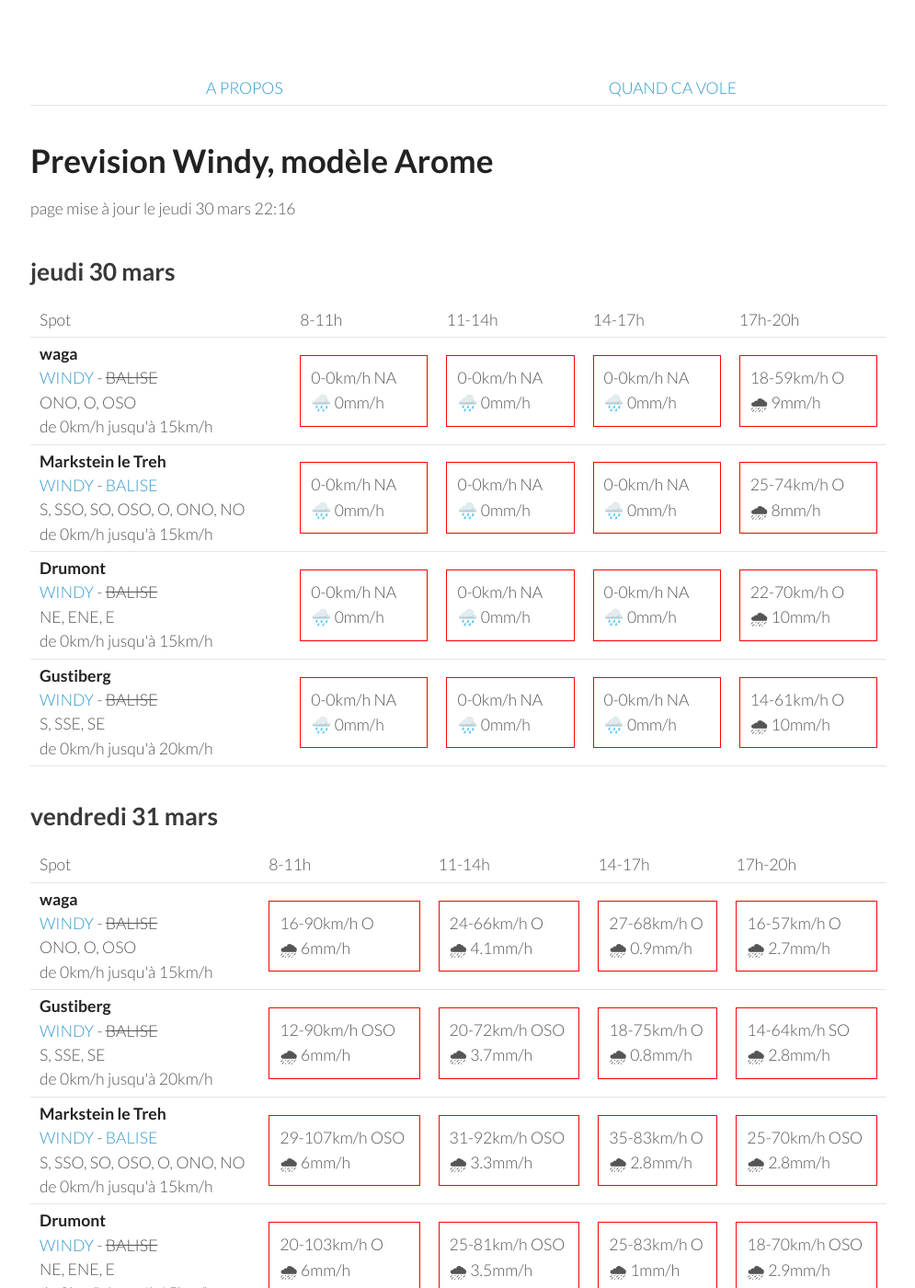
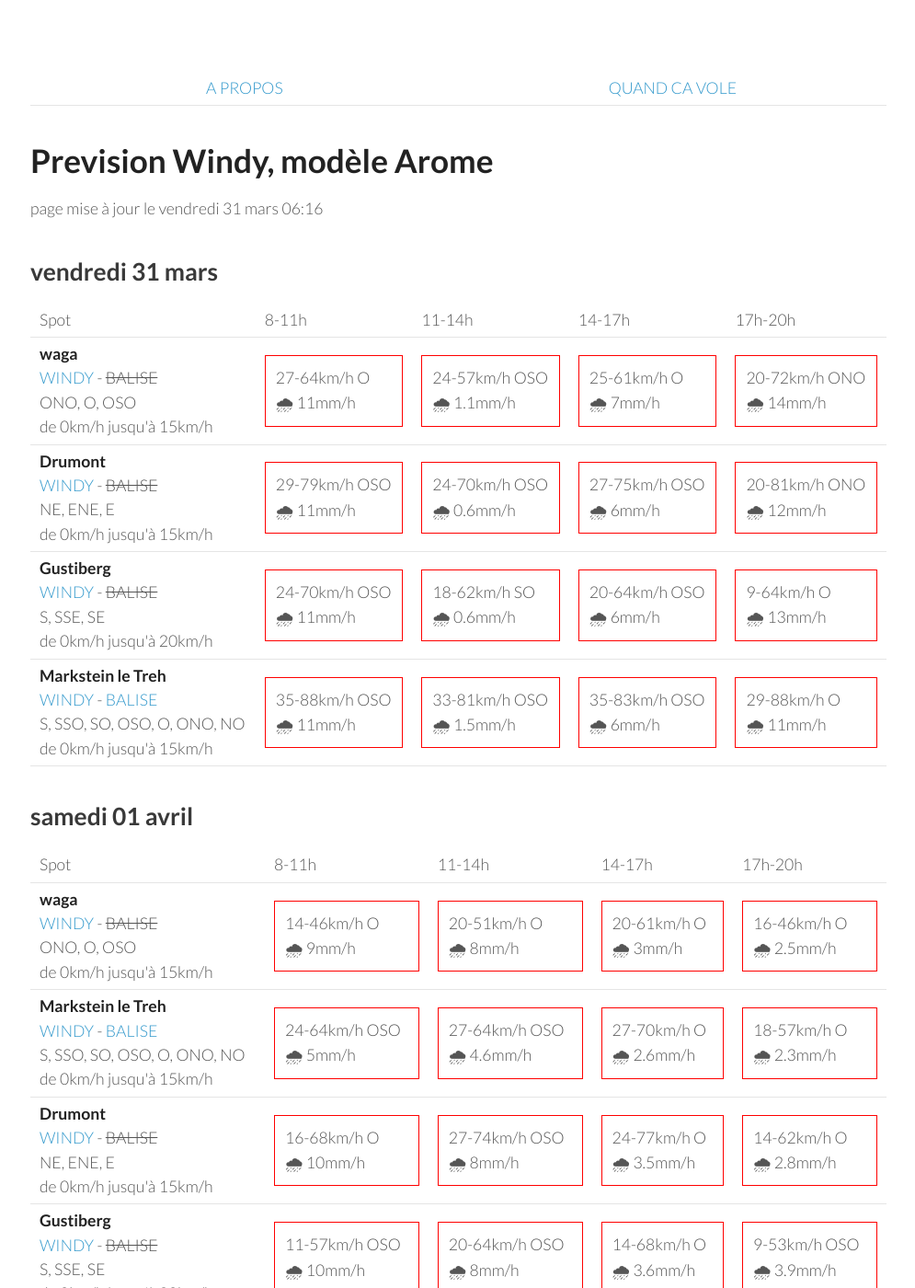
Before and after one commit to parapente-dans-le-nord/parapente-dans-le-nord.github.io, a Jekyll site: the page built from vosges.markdown, in a window 1280 px wide and 1400 px high. Shown: the whole window at 92% size, without its empty margins (25-1020 px from the left). Built offline with Jekyll 4.4.1, drawn with Linux system fonts in a browser that asks for light colours; some of the changed text lies outside the part shown.

Commit message:
update index.markdown

```diff
--- a/vosges.markdown
+++ b/vosges.markdown
@@ -7,60 +7,8 @@ title:  "Tous les spots"
 {: .links}
 
 # Prevision Windy, modèle Arome
-page mise à jour le jeudi 30 mars 22:16
+page mise à jour le vendredi 31 mars 06:16
 
-## jeudi 30 mars
-
-{::nomarkdown}
-<table>
-  <tbody>
-    <tr>
-      <td>Spot</td>
-      <td>8-11h</td>
-      <td>11-14h</td>
-      <td>14-17h</td>
-      <td>17h-20h</td>
-    </tr>
-<tr>
-        <td><strong>waga</strong><br><a href="https://windy.com/47.903/6.996?47.900,6.983,15">WINDY</a> - <span class="no-balise"> BALISE </span><br> <span class="vent-favorable">ONO, O, OSO</span><br><span class="force-vent">de 0km/h jusqu'à 15km/h</span> </td>
-
-            <td><div class="not-flyable"><p>0-0km/h NA</p><p>🌧️ 0mm/h</p></div></td>
-            <td><div class="not-flyable"><p>0-0km/h NA</p><p>🌧️ 0mm/h</p></div></td>
-            <td><div class="not-flyable"><p>0-0km/h NA</p><p>🌧️ 0mm/h</p></div></td>
-            <td><div class="not-flyable"><p>18-59km/h O</p><p>🌧 9mm/h</p></div></td>
-
-    </tr>
-<tr>
-        <td><strong>Markstein le Treh</strong><br><a href="https://windy.com/47.926/7.012?47.505,7.012,8,m:eY1agmQ">WINDY</a> - <span class=""><a href="http://www.balisemeteo.com/balise.php?idBalise=136">BALISE</a> </span><br> <span class="vent-favorable">S, SSO, SO, OSO, O, ONO, NO</span><br><span class="force-vent">de 0km/h jusqu'à 15km/h</span> </td>
-
-            <td><div class="not-flyable"><p>0-0km/h NA</p><p>🌧️ 0mm/h</p></div></td>
-            <td><div class="not-flyable"><p>0-0km/h NA</p><p>🌧️ 0mm/h</p></div></td>
-            <td><div class="not-flyable"><p>0-0km/h NA</p><p>🌧️ 0mm/h</p></div></td>
-            <td><div class="not-flyable"><p>25-74km/h O</p><p>🌧 8mm/h</p></div></td>
-
-    </tr>
-<tr>
-        <td><strong>Drumont</strong><br><a href="https://windy.com/47.898/6.919?47.687,6.919,9,m:eYYagmG">WINDY</a> - <span class="no-balise"> BALISE </span><br> <span class="vent-favorable">NE, ENE, E</span><br><span class="force-vent">de 0km/h jusqu'à 15km/h</span> </td>
-
-            <td><div class="not-flyable"><p>0-0km/h NA</p><p>🌧️ 0mm/h</p></div></td>
-            <td><div class="not-flyable"><p>0-0km/h NA</p><p>🌧️ 0mm/h</p></div></td>
-            <td><div class="not-flyable"><p>0-0km/h NA</p><p>🌧️ 0mm/h</p></div></td>
-            <td><div class="not-flyable"><p>22-70km/h O</p><p>🌧 10mm/h</p></div></td>
-
-    </tr>
-<tr>
-        <td><strong>Gustiberg</strong><br><a href="https://windy.com/47.894/6.934?47.891,6.934,15,m:eYYagmI">WINDY</a> - <span class="no-balise"> BALISE </span><br> <span class="vent-favorable">S, SSE, SE</span><br><span class="force-vent">de 0km/h jusqu'à 20km/h</span> </td>
-
-            <td><div class="not-flyable"><p>0-0km/h NA</p><p>🌧️ 0mm/h</p></div></td>
-            <td><div class="not-flyable"><p>0-0km/h NA</p><p>🌧️ 0mm/h</p></div></td>
-            <td><div class="not-flyable"><p>0-0km/h NA</p><p>🌧️ 0mm/h</p></div></td>
-            <td><div class="not-flyable"><p>14-61km/h O</p><p>🌧 10mm/h</p></div></td>
-
-    </tr>
-
-</tbody>
-</table>
-{:/}
 ## vendredi 31 mars
 
 {::nomarkdown}
@@ -76,40 +24,40 @@ page mise à jour le jeudi 30 mars 22:16
 <tr>
         <td><strong>waga</strong><br><a href="https://windy.com/47.903/6.996?47.900,6.983,15">WINDY</a> - <span class="no-balise"> BALISE </span><br> <span class="vent-favorable">ONO, O, OSO</span><br><span class="force-vent">de 0km/h jusqu'à 15km/h</span> </td>
 
-            <td><div class="not-flyable"><p>16-90km/h O</p><p>🌧 6mm/h</p></div></td>
-            <td><div class="not-flyable"><p>24-66km/h O</p><p>🌧 4.1mm/h</p></div></td>
-            <td><div class="not-flyable"><p>27-68km/h O</p><p>🌧 0.9mm/h</p></div></td>
-            <td><div class="not-flyable"><p>16-57km/h O</p><p>🌧 2.7mm/h</p></div></td>
+            <td><div class="not-flyable"><p>27-64km/h O</p><p>🌧 11mm/h</p></div></td>
+            <td><div class="not-flyable"><p>24-57km/h OSO</p><p>🌧 1.1mm/h</p></div></td>
+            <td><div class="not-flyable"><p>25-61km/h O</p><p>🌧 7mm/h</p></div></td>
+            <td><div class="not-flyable"><p>20-72km/h ONO</p><p>🌧 14mm/h</p></div></td>
+
+
+    </tr>
+<tr>
+        <td><strong>Drumont</strong><br><a href="https://windy.com/47.898/6.919?47.687,6.919,9,m:eYYagmG">WINDY</a> - <span class="no-balise"> BALISE </span><br> <span class="vent-favorable">NE, ENE, E</span><br><span class="force-vent">de 0km/h jusqu'à 15km/h</span> </td>
+
+            <td><div class="not-flyable"><p>29-79km/h OSO</p><p>🌧 11mm/h</p></div></td>
+            <td><div class="not-flyable"><p>24-70km/h OSO</p><p>🌧 0.6mm/h</p></div></td>
+            <td><div class="not-flyable"><p>27-75km/h OSO</p><p>🌧 6mm/h</p></div></td>
+            <td><div class="not-flyable"><p>20-81km/h ONO</p><p>🌧 12mm/h</p></div></td>
 
 
     </tr>
 <tr>
         <td><strong>Gustiberg</strong><br><a href="https://windy.com/47.894/6.934?47.891,6.934,15,m:eYYagmI">WINDY</a> - <span class="no-balise"> BALISE </span><br> <span class="vent-favorable">S, SSE, SE</span><br><span class="force-vent">de 0km/h jusqu'à 20km/h</span> </td>
 
-            <td><div class="not-flyable"><p>12-90km/h OSO</p><p>🌧 6mm/h</p></div></td>
-            <td><div class="not-flyable"><p>20-72km/h OSO</p><p>🌧 3.7mm/h</p></div></td>
-            <td><div class="not-flyable"><p>18-75km/h O</p><p>🌧 0.8mm/h</p></div></td>
-            <td><div class="not-flyable"><p>14-64km/h SO</p><p>🌧 2.8mm/h</p></div></td>
+            <td><div class="not-flyable"><p>24-70km/h OSO</p><p>🌧 11mm/h</p></div></td>
+            <td><div class="not-flyable"><p>18-62km/h SO</p><p>🌧 0.6mm/h</p></div></td>
+            <td><div class="not-flyable"><p>20-64km/h OSO</p><p>🌧 6mm/h</p></div></td>
+            <td><div class="not-flyable"><p>9-64km/h O</p><p>🌧 13mm/h</p></div></td>
 
 
     </tr>
 <tr>
         <td><strong>Markstein le Treh</strong><br><a href="https://windy.com/47.926/7.012?47.505,7.012,8,m:eY1agmQ">WINDY</a> - <span class=""><a href="http://www.balisemeteo.com/balise.php?idBalise=136">BALISE</a> </span><br> <span class="vent-favorable">S, SSO, SO, OSO, O, ONO, NO</span><br><span class="force-vent">de 0km/h jusqu'à 15km/h</span> </td>
 
-            <td><div class="not-flyable"><p>29-107km/h OSO</p><p>🌧 6mm/h</p></div></td>
-            <td><div class="not-flyable"><p>31-92km/h OSO</p><p>🌧 3.3mm/h</p></div></td>
-            <td><div class="not-flyable"><p>35-83km/h O</p><p>🌧 2.8mm/h</p></div></td>
-            <td><div class="not-flyable"><p>25-70km/h OSO</p><p>🌧 2.8mm/h</p></div></td>
-
-
-    </tr>
-<tr>
-        <td><strong>Drumont</strong><br><a href="https://windy.com/47.898/6.919?47.687,6.919,9,m:eYYagmG">WINDY</a> - <span class="no-balise"> BALISE </span><br> <span class="vent-favorable">NE, ENE, E</span><br><span class="force-vent">de 0km/h jusqu'à 15km/h</span> </td>
-
-            <td><div class="not-flyable"><p>20-103km/h O</p><p>🌧 6mm/h</p></div></td>
-            <td><div class="not-flyable"><p>25-81km/h OSO</p><p>🌧 3.5mm/h</p></div></td>
-            <td><div class="not-flyable"><p>25-83km/h O</p><p>🌧 1mm/h</p></div></td>
-            <td><div class="not-flyable"><p>18-70km/h OSO</p><p>🌧 2.9mm/h</p></div></td>
+            <td><div class="not-flyable"><p>35-88km/h OSO</p><p>🌧 11mm/h</p></div></td>
+            <td><div class="not-flyable"><p>33-81km/h OSO</p><p>🌧 1.5mm/h</p></div></td>
+            <td><div class="not-flyable"><p>35-83km/h OSO</p><p>🌧 6mm/h</p></div></td>
+            <td><div class="not-flyable"><p>29-88km/h O</p><p>🌧 11mm/h</p></div></td>
 
 
     </tr>
@@ -132,40 +80,40 @@ page mise à jour le jeudi 30 mars 22:16
 <tr>
         <td><strong>waga</strong><br><a href="https://windy.com/47.903/6.996?47.900,6.983,15">WINDY</a> - <span class="no-balise"> BALISE </span><br> <span class="vent-favorable">ONO, O, OSO</span><br><span class="force-vent">de 0km/h jusqu'à 15km/h</span> </td>
 
-            <td><div class="not-flyable"><p>18-51km/h O</p><p>🌧 6mm/h</p></div></td>
-            <td><div class="not-flyable"><p>24-81km/h OSO</p><p>🌧 3mm/h</p></div></td>
-            <td><div class="not-flyable"><p>27-83km/h O</p><p>🌧 2.5mm/h</p></div></td>
-            <td><div class="not-flyable"><p>20-81km/h OSO</p><p>🌧 1.5mm/h</p></div></td>
+            <td><div class="not-flyable"><p>14-46km/h O</p><p>🌧 9mm/h</p></div></td>
+            <td><div class="not-flyable"><p>20-51km/h O</p><p>🌧 8mm/h</p></div></td>
+            <td><div class="not-flyable"><p>20-61km/h O</p><p>🌧 3mm/h</p></div></td>
+            <td><div class="not-flyable"><p>16-46km/h O</p><p>🌧 2.5mm/h</p></div></td>
 
 
     </tr>
 <tr>
         <td><strong>Markstein le Treh</strong><br><a href="https://windy.com/47.926/7.012?47.505,7.012,8,m:eY1agmQ">WINDY</a> - <span class=""><a href="http://www.balisemeteo.com/balise.php?idBalise=136">BALISE</a> </span><br> <span class="vent-favorable">S, SSO, SO, OSO, O, ONO, NO</span><br><span class="force-vent">de 0km/h jusqu'à 15km/h</span> </td>
 
-            <td><div class="not-flyable"><p>24-66km/h O</p><p>🌧 4.6mm/h</p></div></td>
-            <td><div class="not-flyable"><p>24-79km/h OSO</p><p>🌧 3mm/h</p></div></td>
-            <td><div class="not-flyable"><p>27-81km/h O</p><p>🌧 2.6mm/h</p></div></td>
-            <td><div class="not-flyable"><p>20-79km/h OSO</p><p>🌧 1.5mm/h</p></div></td>
+            <td><div class="not-flyable"><p>24-64km/h OSO</p><p>🌧 5mm/h</p></div></td>
+            <td><div class="not-flyable"><p>27-64km/h OSO</p><p>🌧 4.6mm/h</p></div></td>
+            <td><div class="not-flyable"><p>27-70km/h O</p><p>🌧 2.6mm/h</p></div></td>
+            <td><div class="not-flyable"><p>18-57km/h O</p><p>🌧 2.3mm/h</p></div></td>
 
 
     </tr>
 <tr>
         <td><strong>Drumont</strong><br><a href="https://windy.com/47.898/6.919?47.687,6.919,9,m:eYYagmG">WINDY</a> - <span class="no-balise"> BALISE </span><br> <span class="vent-favorable">NE, ENE, E</span><br><span class="force-vent">de 0km/h jusqu'à 15km/h</span> </td>
 
-            <td><div class="not-flyable"><p>20-72km/h O</p><p>🌧 8mm/h</p></div></td>
-            <td><div class="not-flyable"><p>27-75km/h OSO</p><p>🌧 2.7mm/h</p></div></td>
-            <td><div class="not-flyable"><p>27-77km/h O</p><p>🌧 2.3mm/h</p></div></td>
-            <td><div class="not-flyable"><p>22-72km/h OSO</p><p>🌧 1.8mm/h</p></div></td>
+            <td><div class="not-flyable"><p>16-68km/h O</p><p>🌧 10mm/h</p></div></td>
+            <td><div class="not-flyable"><p>27-74km/h OSO</p><p>🌧 8mm/h</p></div></td>
+            <td><div class="not-flyable"><p>24-77km/h O</p><p>🌧 3.5mm/h</p></div></td>
+            <td><div class="not-flyable"><p>14-62km/h O</p><p>🌧 2.8mm/h</p></div></td>
 
 
     </tr>
 <tr>
         <td><strong>Gustiberg</strong><br><a href="https://windy.com/47.894/6.934?47.891,6.934,15,m:eYYagmI">WINDY</a> - <span class="no-balise"> BALISE </span><br> <span class="vent-favorable">S, SSE, SE</span><br><span class="force-vent">de 0km/h jusqu'à 20km/h</span> </td>
 
-            <td><div class="not-flyable"><p>14-61km/h O</p><p>🌧 8mm/h</p></div></td>
-            <td><div class="not-flyable"><p>25-75km/h OSO</p><p>🌧 2.7mm/h</p></div></td>
-            <td><div class="not-flyable"><p>27-77km/h O</p><p>🌧 2.3mm/h</p></div></td>
-            <td><div class="not-flyable"><p>22-74km/h OSO</p><p>🌧 1.7mm/h</p></div></td>
+            <td><div class="not-flyable"><p>11-57km/h OSO</p><p>🌧 10mm/h</p></div></td>
+            <td><div class="not-flyable"><p>20-64km/h OSO</p><p>🌧 8mm/h</p></div></td>
+            <td><div class="not-flyable"><p>14-68km/h O</p><p>🌧 3.6mm/h</p></div></td>
+            <td><div class="not-flyable"><p>9-53km/h OSO</p><p>🌧 3.9mm/h</p></div></td>
 
 
     </tr>
@@ -186,42 +134,42 @@ page mise à jour le jeudi 30 mars 22:16
       <td>17h-20h</td>
     </tr>
 <tr>
-        <td><strong>waga</strong><br><a href="https://windy.com/47.903/6.996?47.900,6.983,15">WINDY</a> - <span class="no-balise"> BALISE </span><br> <span class="vent-favorable">ONO, O, OSO</span><br><span class="force-vent">de 0km/h jusqu'à 15km/h</span> </td>
+        <td><strong>Drumont</strong><br><a href="https://windy.com/47.898/6.919?47.687,6.919,9,m:eYYagmG">WINDY</a> - <span class="no-balise"> BALISE </span><br> <span class="vent-favorable">NE, ENE, E</span><br><span class="force-vent">de 0km/h jusqu'à 15km/h</span> </td>
 
-            <td><div class="not-flyable"><p>11-37km/h OSO</p><p>🌧 2.2mm/h</p></div></td>
-            <td><div class="not-flyable"><p>11-37km/h ONO</p><p>🌧 2.7mm/h</p></div></td>
-            <td><div class="not-flyable"><p>7-31km/h NNE</p><p>🌧 1.2mm/h</p></div></td>
-            <td><div class="not-flyable"><p>12-38km/h NNE</p><p>🌧 0.7mm/h</p></div></td>
+            <td><div class="not-flyable"><p>14-35km/h O</p><p>🌧 2.5mm/h</p></div></td>
+            <td><div class="not-flyable"><p>9-37km/h NO</p><p>🌧 1.5mm/h</p></div></td>
+            <td><div class="not-flyable"><p>11-29km/h NNE</p><p>🌧 1.1mm/h</p></div></td>
+            <td><div class="not-flyable"><p>12-35km/h NNE</p><p>🌞 0mm/h</p></div></td>
 
 
     </tr>
 <tr>
-        <td><strong>Drumont</strong><br><a href="https://windy.com/47.898/6.919?47.687,6.919,9,m:eYYagmG">WINDY</a> - <span class="no-balise"> BALISE </span><br> <span class="vent-favorable">NE, ENE, E</span><br><span class="force-vent">de 0km/h jusqu'à 15km/h</span> </td>
+        <td><strong>waga</strong><br><a href="https://windy.com/47.903/6.996?47.900,6.983,15">WINDY</a> - <span class="no-balise"> BALISE </span><br> <span class="vent-favorable">ONO, O, OSO</span><br><span class="force-vent">de 0km/h jusqu'à 15km/h</span> </td>
 
-            <td><div class="not-flyable"><p>11-33km/h OSO</p><p>🌧 2.8mm/h</p></div></td>
-            <td><div class="not-flyable"><p>11-33km/h ONO</p><p>🌧 3.1mm/h</p></div></td>
-            <td><div class="not-flyable"><p>9-29km/h N</p><p>🌧 0.9mm/h</p></div></td>
-            <td><div class="not-flyable"><p>14-37km/h NNE</p><p>🌧 0.5mm/h</p></div></td>
+            <td><div class="not-flyable"><p>12-38km/h O</p><p>🌧 2.5mm/h</p></div></td>
+            <td><div class="not-flyable"><p>9-38km/h NO</p><p>🌧 1.5mm/h</p></div></td>
+            <td><div class="not-flyable"><p>11-31km/h NNE</p><p>🌧 1.4mm/h</p></div></td>
+            <td><div class="not-flyable"><p>12-38km/h NNE</p><p>🌞 0mm/h</p></div></td>
 
 
     </tr>
 <tr>
         <td><strong>Gustiberg</strong><br><a href="https://windy.com/47.894/6.934?47.891,6.934,15,m:eYYagmI">WINDY</a> - <span class="no-balise"> BALISE </span><br> <span class="vent-favorable">S, SSE, SE</span><br><span class="force-vent">de 0km/h jusqu'à 20km/h</span> </td>
 
-            <td><div class="not-flyable"><p>11-35km/h OSO</p><p>🌧 2.6mm/h</p></div></td>
-            <td><div class="not-flyable"><p>11-35km/h ONO</p><p>🌧 3mm/h</p></div></td>
-            <td><div class="not-flyable"><p>9-29km/h N</p><p>🌧 0.9mm/h</p></div></td>
-            <td><div class="not-flyable"><p>14-37km/h NNE</p><p>🌧 0.6mm/h</p></div></td>
+            <td><div class="not-flyable"><p>12-35km/h O</p><p>🌧 2.5mm/h</p></div></td>
+            <td><div class="not-flyable"><p>9-37km/h NO</p><p>🌧 1.5mm/h</p></div></td>
+            <td><div class="not-flyable"><p>11-29km/h NNE</p><p>🌧 1.2mm/h</p></div></td>
+            <td><div class="not-flyable"><p>12-35km/h NNE</p><p>🌞 0mm/h</p></div></td>
 
 
     </tr>
 <tr>
         <td><strong>Markstein le Treh</strong><br><a href="https://windy.com/47.926/7.012?47.505,7.012,8,m:eY1agmQ">WINDY</a> - <span class=""><a href="http://www.balisemeteo.com/balise.php?idBalise=136">BALISE</a> </span><br> <span class="vent-favorable">S, SSO, SO, OSO, O, ONO, NO</span><br><span class="force-vent">de 0km/h jusqu'à 15km/h</span> </td>
 
-            <td><div class="not-flyable"><p>11-37km/h OSO</p><p>🌧 2.2mm/h</p></div></td>
-            <td><div class="not-flyable"><p>11-35km/h ONO</p><p>🌧 2.6mm/h</p></div></td>
-            <td><div class="not-flyable"><p>9-31km/h NNE</p><p>🌧 1.4mm/h</p></div></td>
-            <td><div class="not-flyable"><p>12-40km/h NNE</p><p>🌧 0.7mm/h</p></div></td>
+            <td><div class="not-flyable"><p>12-40km/h O</p><p>🌧 2.5mm/h</p></div></td>
+            <td><div class="not-flyable"><p>9-37km/h NO</p><p>🌧 1.5mm/h</p></div></td>
+            <td><div class="not-flyable"><p>11-33km/h NNE</p><p>🌧 1.5mm/h</p></div></td>
+            <td><div class="not-flyable"><p>14-38km/h NNE</p><p>🌧 0.2mm/h</p></div></td>
 
 
     </tr>
@@ -244,18 +192,28 @@ page mise à jour le jeudi 30 mars 22:16
 <tr>
         <td><strong>Drumont</strong><br><a href="https://windy.com/47.898/6.919?47.687,6.919,9,m:eYYagmG">WINDY</a> - <span class="no-balise"> BALISE </span><br> <span class="vent-favorable">NE, ENE, E</span><br><span class="force-vent">de 0km/h jusqu'à 15km/h</span> </td>
 
-            <td><div class="not-flyable"><p>16-46km/h ENE</p><p>🌞 0mm/h</p></div></td>
-            <td><div class="not-flyable"><p>18-51km/h ENE</p><p>🌞 0mm/h</p></div></td>
+            <td><div class="not-flyable"><p>14-38km/h NE</p><p>🌞 0mm/h</p></div></td>
+            <td><div class="not-flyable"><p>18-48km/h NE</p><p>🌧 0.3mm/h</p></div></td>
             <td><div class="not-flyable"><p>18-50km/h NE</p><p>🌞 0mm/h</p></div></td>
             <td><div class="not-flyable"><p>18-50km/h NE</p><p>🌞 0mm/h</p></div></td>
 
 
     </tr>
 <tr>
+        <td><strong>Gustiberg</strong><br><a href="https://windy.com/47.894/6.934?47.891,6.934,15,m:eYYagmI">WINDY</a> - <span class="no-balise"> BALISE </span><br> <span class="vent-favorable">S, SSE, SE</span><br><span class="force-vent">de 0km/h jusqu'à 20km/h</span> </td>
+
+            <td><div class="not-flyable"><p>14-40km/h NE</p><p>🌞 0mm/h</p></div></td>
+            <td><div class="not-flyable"><p>18-48km/h NE</p><p>🌧 0.3mm/h</p></div></td>
+            <td><div class="not-flyable"><p>18-51km/h NE</p><p>🌞 0mm/h</p></div></td>
+            <td><div class="not-flyable"><p>18-51km/h NE</p><p>🌞 0mm/h</p></div></td>
+
+
+    </tr>
+<tr>
         <td><strong>Markstein le Treh</strong><br><a href="https://windy.com/47.926/7.012?47.505,7.012,8,m:eY1agmQ">WINDY</a> - <span class=""><a href="http://www.balisemeteo.com/balise.php?idBalise=136">BALISE</a> </span><br> <span class="vent-favorable">S, SSO, SO, OSO, O, ONO, NO</span><br><span class="force-vent">de 0km/h jusqu'à 15km/h</span> </td>
 
-            <td><div class="not-flyable"><p>16-51km/h NE</p><p>🌞 0mm/h</p></div></td>
-            <td><div class="not-flyable"><p>18-55km/h NE</p><p>🌞 0mm/h</p></div></td>
+            <td><div class="not-flyable"><p>16-46km/h NE</p><p>🌧 0.2mm/h</p></div></td>
+            <td><div class="not-flyable"><p>18-51km/h NE</p><p>🌧 0.4mm/h</p></div></td>
             <td><div class="not-flyable"><p>20-57km/h NE</p><p>🌞 0mm/h</p></div></td>
             <td><div class="not-flyable"><p>20-57km/h NE</p><p>🌞 0mm/h</p></div></td>
 
@@ -264,20 +222,10 @@ page mise à jour le jeudi 30 mars 22:16
 <tr>
         <td><strong>waga</strong><br><a href="https://windy.com/47.903/6.996?47.900,6.983,15">WINDY</a> - <span class="no-balise"> BALISE </span><br> <span class="vent-favorable">ONO, O, OSO</span><br><span class="force-vent">de 0km/h jusqu'à 15km/h</span> </td>
 
-            <td><div class="not-flyable"><p>16-51km/h NE</p><p>🌞 0mm/h</p></div></td>
-            <td><div class="not-flyable"><p>18-57km/h NE</p><p>🌞 0mm/h</p></div></td>
+            <td><div class="not-flyable"><p>16-46km/h NE</p><p>🌧 0.2mm/h</p></div></td>
+            <td><div class="not-flyable"><p>18-51km/h NE</p><p>🌧 0.4mm/h</p></div></td>
             <td><div class="not-flyable"><p>20-57km/h NE</p><p>🌞 0mm/h</p></div></td>
             <td><div class="not-flyable"><p>20-57km/h NE</p><p>🌞 0mm/h</p></div></td>
-
-
-    </tr>
-<tr>
-        <td><strong>Gustiberg</strong><br><a href="https://windy.com/47.894/6.934?47.891,6.934,15,m:eYYagmI">WINDY</a> - <span class="no-balise"> BALISE </span><br> <span class="vent-favorable">S, SSE, SE</span><br><span class="force-vent">de 0km/h jusqu'à 20km/h</span> </td>
-
-            <td><div class="not-flyable"><p>16-46km/h ENE</p><p>🌞 0mm/h</p></div></td>
-            <td><div class="not-flyable"><p>18-53km/h ENE</p><p>🌞 0mm/h</p></div></td>
-            <td><div class="not-flyable"><p>18-51km/h NE</p><p>🌞 0mm/h</p></div></td>
-            <td><div class="not-flyable"><p>18-51km/h NE</p><p>🌞 0mm/h</p></div></td>
 
 
     </tr>
```
